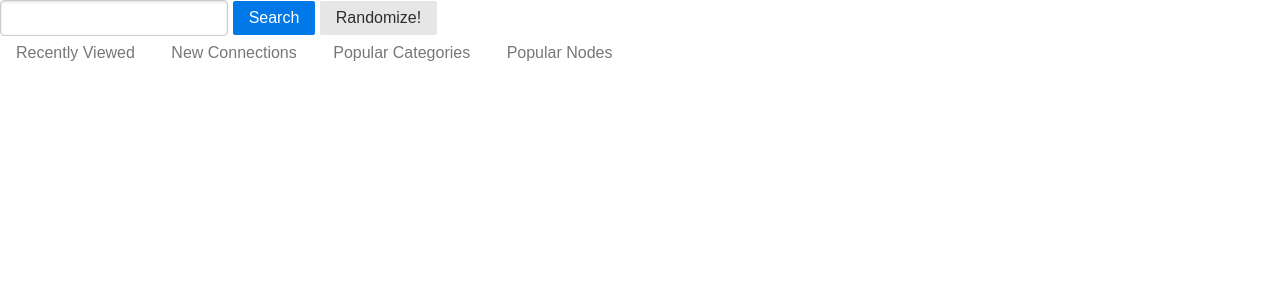
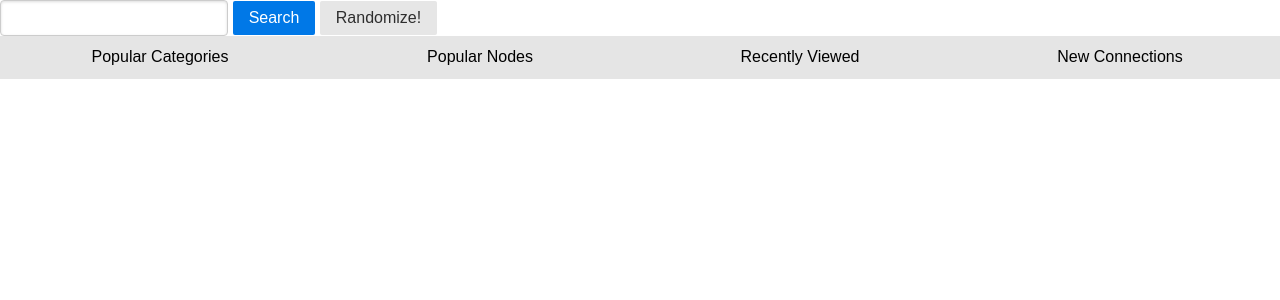
Before and after one commit to CSCI-5117-F26/developing-the-interactive-web-project-1-group-5, a Flask app: page / in a window 1280 px wide. Shown: the top 300 px of the page. Run offline with Flask 3, Linux system fonts and the light colour scheme; some libraries are stand-ins or nearby versions.

Commit message:
css bullshit

```diff
--- /dev/null
+++ b/static/css/style.css
@@ -0,0 +1,23 @@
+#landing-tabs input[type="radio"] {
+  position: absolute;
+  opacity: 0;
+}
+
+.label {
+  background: #e5e5e5;
+  cursor: pointer;
+  padding: 12px 0;
+  text-align: center;
+}
+
+.label:hover {
+  background: #ccc;
+}
+
+
+#tab-one:checked ~ #panel-one,
+#tab-two:checked ~ #panel-two,
+#tab-three:checked ~ #panel-three,
+#tab-four:checked ~ #panel-four {
+  display: block;
+}
--- a/templates/header.html
+++ b/templates/header.html
@@ -4,7 +4,12 @@
 <head>
     <meta charset="UTF-8">
     <meta name="viewport" content="width=device-width, initial-scale=1.0">
+    <link rel="stylesheet" href="/static/css/style.css">
+
     <link rel="stylesheet" href="https://cdn.jsdelivr.net/npm/purecss@3.1.0/build/pure-min.css"
         integrity="sha384-kj0X2NG2KHBie8Tq8fH1kxnyWM9XsXQpq7XdwbKmFKjwwaXGKBlB2Klu3VOltSFx" crossorigin="anonymous">
+
     <title>Quilt</title>
 </head>
+
+<body>
--- a/templates/landing.html
+++ b/templates/landing.html
@@ -5,31 +5,43 @@
     <form action="/" method="post" class="pure-form">
         <input type="text" id="search_query" name="search_query">
         <button type="submit" class="pure-button pure-button-primary">Search</button>
-
-        <button type="button" class="pure-button">Randomize!</button>
-
+        <button type="button" class="pure-button" id="randomize-button">Randomize!</button>
     </form>
 
+    <div class="all-tab-stuff" id="landing-tabs">
+        <input type="radio" name="tabs" id="tab-one" checked>
+        <input type="radio" name="tabs" id="tab-two">
+        <input type="radio" name="tabs" id="tab-three">
+        <input type="radio" name="tabs" id="tab-four">
 
-    <div class="pure-menu pure-menu-horizontal">
-        <ul class="pure-menu-list">
-            <li class="pure-menu-item">
-                <a href="" class="pure-menu-link">Recently Viewed</a>
-            </li>
-            <li class="pure-menu-item">
-                <a href="" class="pure-menu-link">New Connections</a>
-            </li>
+        <div class="pure-g">
+            <label class="pure-u-1-4 label" for="tab-one">Popular Categories</label>
+            <label class="pure-u-1-4 label" for="tab-two">Popular Nodes</label>
+            <label class="pure-u-1-4 label" for="tab-three">Recently Viewed</label>
+            <label class="pure-u-1-4 label" for="tab-four">New Connections</label>
+        </div>
+        <div class="pure-g" id="panel-one">
+            <div></div>
+        </div>
 
-            <li class="pure-menu-item">
-                <a href="" class="pure-menu-link">Popular Categories</a>
-            </li>
-            <li class="pure-menu-item">
-                <a href="" class="pure-menu-link">Popular Nodes</a>
-            </li>
+        <div class="pure-g" id="panel-two">
+            <div></div>
+        </div>
 
-        </ul>
+        <div class="pure-g" id="panel-three">
+            <div></div>
+        </div>
+        <div class="pure-g" id="panel-four">
+            <div></div>
+        </div>
+
     </div>
 
 </body>
 
 </html>
+
+
+<!-- https://wpshout.com/snippets/accessible-pure-css-tabs/
+followed this tutorial
+-->
```
Also changed, not shown: src/developing_the_interactive_web_project_1_group_5/static/js/script.js (deleted), static/img/temp_image.jpg (renamed from src/developing_the_interactive_web_project_1_group_5/static/img/temp_image.jpg), static/js/script.js (added).
